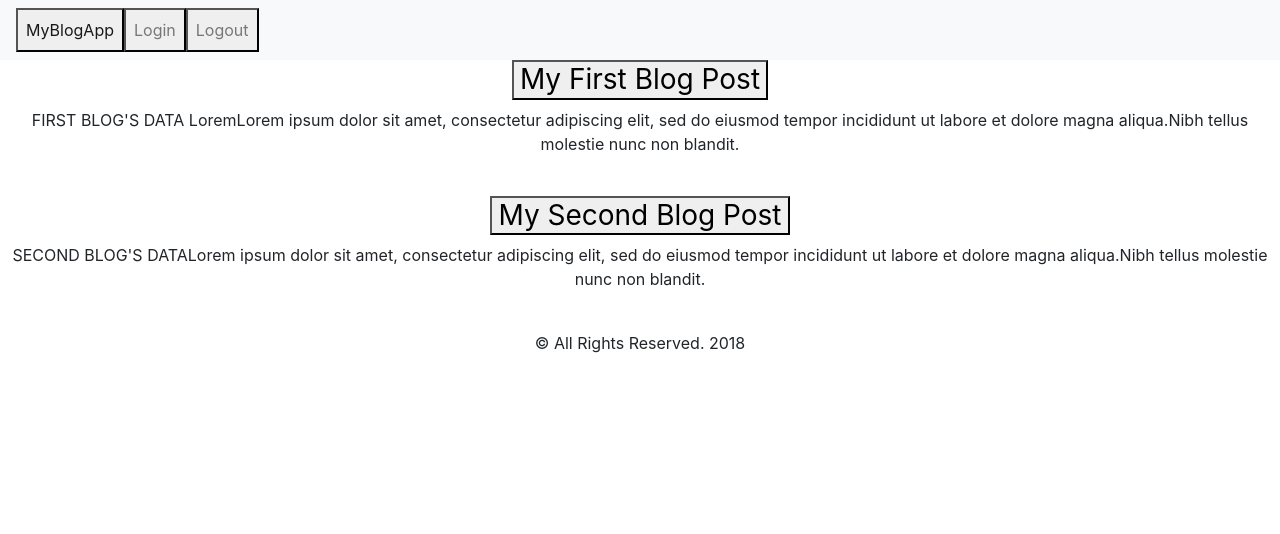
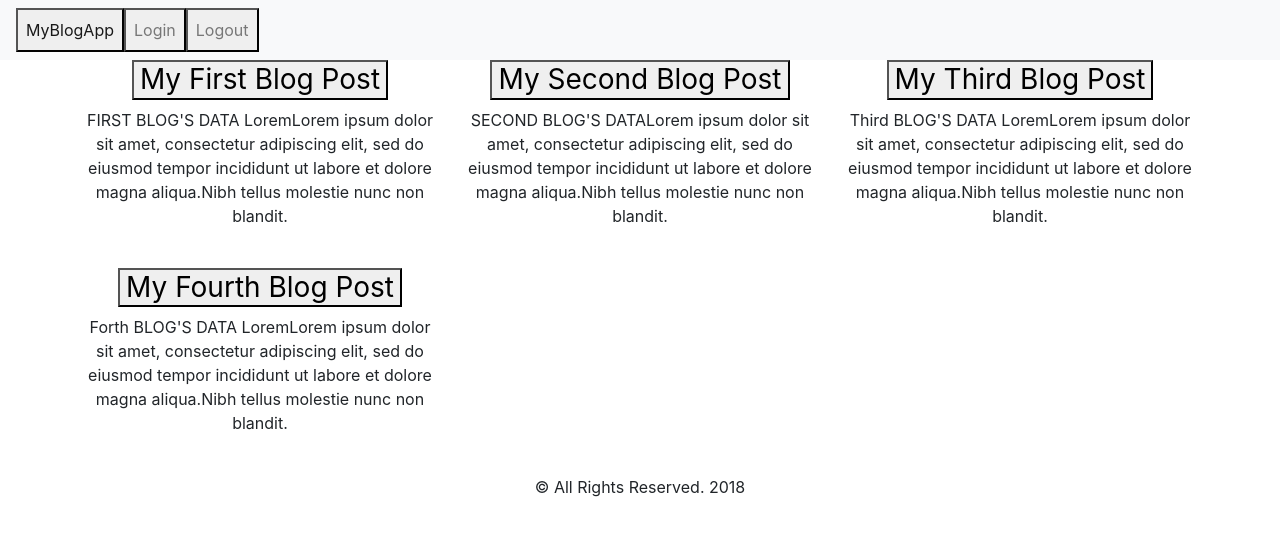
Before and after one commit to MarkCBall/myBlogAppReact, a React (Create React App) app: page / in a window 1280 px wide. Both pictures are taken after a click on the button "Browse more posts". Shown: the top 534 px of the page. Built offline with nearby package versions, Linux system fonts and the light colour scheme.

Commit message:
added posts

```diff
--- a/public/index.html
+++ b/public/index.html
@@ -11,6 +11,11 @@
     -->
     <link rel="manifest" href="%PUBLIC_URL%/manifest.json">
     <link rel="stylesheet" href="https://stackpath.bootstrapcdn.com/bootstrap/4.1.3/css/bootstrap.min.css" integrity="sha384-MCw98/SFnGE8fJT3GXwEOngsV7Zt27NXFoaoApmYm81iuXoPkFOJwJ8ERdknLPMO" crossorigin="anonymous">
+    <script src="https://code.jquery.com/jquery-3.3.1.slim.min.js" integrity="sha384-q8i/X+965DzO0rT7abK41JStQIAqVgRVzpbzo5smXKp4YfRvH+8abtTE1Pi6jizo" crossorigin="anonymous"></script>
+<script src="https://cdnjs.cloudflare.com/ajax/libs/popper.js/1.14.3/umd/popper.min.js" integrity="sha384-ZMP7rVo3mIykV+2+9J3UJ46jBk0WLaUAdn689aCwoqbBJiSnjAK/l8WvCWPIPm49" crossorigin="anonymous"></script>
+<script src="https://stackpath.bootstrapcdn.com/bootstrap/4.1.3/js/bootstrap.min.js" integrity="sha384-ChfqqxuZUCnJSK3+MXmPNIyE6ZbWh2IMqE241rYiqJxyMiZ6OW/JmZQ5stwEULTy" crossorigin="anonymous"></script>
+
+
     <!--
       Notice the use of %PUBLIC_URL% in the tags above.
       It will be replaced with the URL of the `public` folder during the build.
--- a/src/components/browseBlogs.js
+++ b/src/components/browseBlogs.js
@@ -8,15 +8,21 @@ class browseBlog extends Component {
 
     render() {
         return (
-            <div>
+            <div className="container">
+            <div className="row">
+
                     {this.props.posts.map((post) =>
+                        <div className="col-sm-4">
                         <SingleBlog
                             handleSelection={this.props.handleSelection}
                             post={post}
                             key={post.id}
                             id={post.id}
                         />
+                        </div>
                     )}
+
+            </div>
             </div>
         );
     };
--- a/src/components/singleBlog.js
+++ b/src/components/singleBlog.js
@@ -11,7 +11,7 @@ class singleBlog extends Component {
                     {(this.props.activeSelection == null) ?
                     // If no selection, clickable title to specific post and only render the summary
                     //DISPLAY ALL POSTS
-                        <div>
+                        <div width="50%">
                             <h3><button id={this.props.id} onClick={this.props.handleSelection}>{this.props.post.title}</button></h3>
                             <PostContent
                                 post={(({ summary }) => ({ summary }))(this.props.post)}
--- a/src/development/seedData.js
+++ b/src/development/seedData.js
@@ -1,5 +1,6 @@
 var seedData = [
-    { title: "My First Blog Post",
+    {
+      title: "My First Blog Post",
       id:0,
       tags: ["blockchain", "web development"],
       created_at: "2018-10-16T23:45:24.565Z",
@@ -17,6 +18,29 @@ var seedData = [
         content: "SECOND BLOG'S DATA By design, a blockchain is resistant to modification of the data. It is an open, distributed ledger that can record transactions between two parties efficiently and in a verifiable and permanent way.[7] For use as a distributed ledger, a blockchain is typically managed by a peer-to-peer network collectively adhering to a protocol for inter-node communication and validating new blocks. Once recorded, the data in any given block cannot be altered retroactively without alteration of all subsequent blocks, which requires consensus of the network majority. Although blockchain records are not unalterable, blockchains may be considered secure by design and exemplify a distributed computing system with high Byzantine fault tolerance. Decentralized consensus has therefore been claimed with a blockchain.[8]",
         summary: "SECOND BLOG'S DATALorem ipsum dolor sit amet, consectetur adipiscing elit, sed do eiusmod tempor incididunt ut labore et dolore magna aliqua.Nibh tellus molestie nunc non blandit.",
         image_url: "https://s3.amazonaws.com/influencive.com/wp-content/uploads/2018/02/02225414/blockchainis.jpg"
-    }]
+    },
+    {
+      title: "My Third Blog Post",
+      id:2,
+      tags: ["blockchain", "web development"],
+      created_at: "2018-10-16T23:45:24.565Z",
+      slug: "my-first-blog-post",
+      content: "Third BLOG'S DATA Blockchain formation. The main chain (black) consists of the longest series of blocks from the genesis block (green) to the current block. Orpblockchain is resistant to modification of the data. It is an open, distributed ledger that can record transactions between two parties efficiently and in a verifiable and permanent way.[7] For use as a distributed ledger, a blockchain is typically managed by a peer-to-peer network collectively adhering to a protocol for inter-node communication and validating new blocks. Once recorded, the data in any given block cannot be altered retroactively without alteration of all subsequent blocks, which requires consensus of the network majority. Although blockchain records are not unalterable, blockchains may be considered secure by design and exemplify a distributed computing system with high Byzantine fault tolerance. Decentralized consensus has therefore been claimed with a blockchain.[8]han blocks (purple) exist outside of the main chain",
+      summary: "Third BLOG'S DATA LoremLorem ipsum dolor sit amet, consectetur adipiscing elit, sed do eiusmod tempor incididunt ut labore et dolore magna aliqua.Nibh tellus molestie nunc non blandit.",
+      image_url: "https://s3.amazonaws.com/cbi-research-portal-uploads/2017/11/20155651/112017-Blockchain-4-V2.png"
+    },
+    {
+      title: "My Fourth Blog Post",
+      id:3,
+      tags: ["blockchain", "web development"],
+      created_at: "2018-10-16T23:45:24.565Z",
+      slug: "my-first-blog-post",
+      content: "Forth BLOG'S DATA Blockchain formation. The main chain (black) consists of the longest series of blocks from the genesis block (green) to the current block. Orpblockchain is resistant to modification of the data. It is an open, distributed ledger that can record transactions between two parties efficiently and in a verifiable and permanent way.[7] For use as a distributed ledger, a blockchain is typically managed by a peer-to-peer network collectively adhering to a protocol for inter-node communication and validating new blocks. Once recorded, the data in any given block cannot be altered retroactively without alteration of all subsequent blocks, which requires consensus of the network majority. Although blockchain records are not unalterable, blockchains may be considered secure by design and exemplify a distributed computing system with high Byzantine fault tolerance. Decentralized consensus has therefore been claimed with a blockchain.[8]han blocks (purple) exist outside of the main chain",
+      summary: "Forth BLOG'S DATA LoremLorem ipsum dolor sit amet, consectetur adipiscing elit, sed do eiusmod tempor incididunt ut labore et dolore magna aliqua.Nibh tellus molestie nunc non blandit.",
+      image_url: "https://s3.amazonaws.com/cbi-research-portal-uploads/2017/11/20155552/112017-Blockchain-1-V2.png"
+    }
+
+
+]
 
     export default seedData;
```
Lines whose indentation alone changed are shown as unchanged.
